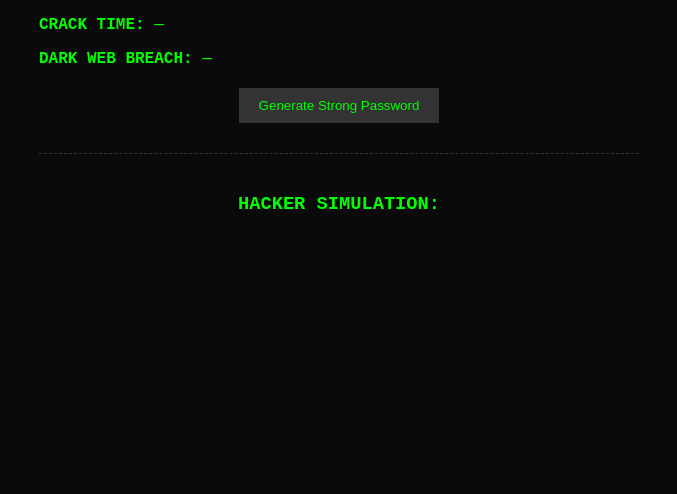
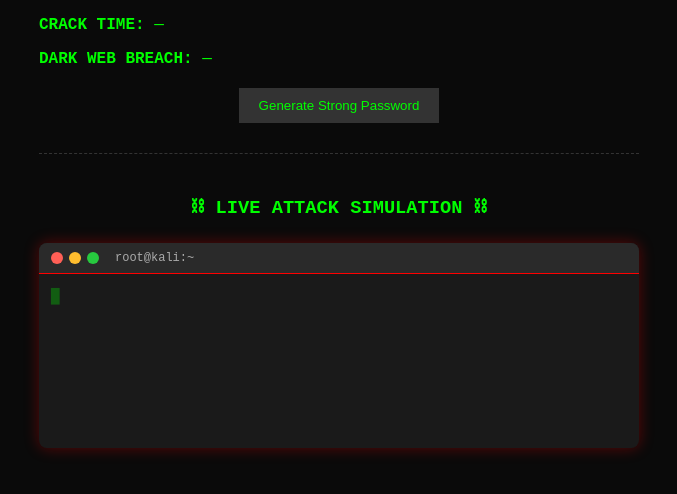
Before and after one commit to CodeExplorerRay/Password-Strength-Analyzer--PSA-, a Flask app: page / in a window 1280 px wide. Shown: the part 218-712 px from the top of the page, without its empty margins (301-978 px from the left). Run offline with Flask 3, Linux system fonts and the light colour scheme.

Commit message:
modified

```diff
--- a/static/style.css
+++ b/static/style.css
@@ -56,3 +56,56 @@ button:hover {
     white-space: pre;
     text-align: left;
 }
+
+.terminal-container {
+    background: #1a1a1a;
+    border-radius: 8px;
+    overflow: hidden;
+    font-family: 'Courier New', monospace;
+    box-shadow: 0 0 15px #ff000055;
+}
+
+.terminal-header {
+    background: #2a2a2a;
+    padding: 8px 12px;
+    display: flex;
+    align-items: center;
+    border-bottom: 1px solid #ff0000;
+}
+
+.red-dot, .yellow-dot, .green-dot {
+    width: 12px;
+    height: 12px;
+    border-radius: 50%;
+    margin-right: 6px;
+}
+
+.red-dot { background: #ff5f56; }
+.yellow-dot { background: #ffbd2e; }
+.green-dot { background: #27c93f; }
+
+.terminal-header .title {
+    color: #aaa;
+    font-size: 12px;
+    margin-left: 10px;
+}
+
+.terminal-body {
+    padding: 12px;
+    color: #0f0;
+    height: 150px;
+    overflow-y: auto;
+    font-size: 14px;
+    line-height: 1.5;
+}
+
+/* Blinking cursor effect */
+@keyframes blink {
+    0%, 100% { opacity: 1; }
+    50% { opacity: 0; }
+}
+
+.terminal-body::after {
+    content: "█";
+    animation: blink 1s infinite;
+}
--- a/templates/index.html
+++ b/templates/index.html
@@ -24,10 +24,17 @@
         <div id="generatedPassword"></div>
 
         <div id="hackerSimulation">
-            <h3>HACKER SIMULATION:</h3>
-            <div id="crackAnimation"></div>
+            <h3>⛓ LIVE ATTACK SIMULATION ⛓</h3>
+            <div class="terminal-container">
+                <div class="terminal-header">
+                    <span class="red-dot"></span>
+                    <span class="yellow-dot"></span>
+                    <span class="green-dot"></span>
+                    <span class="title">root@kali:~</span>
+                </div>
+                <div id="crackAnimation" class="terminal-body"></div>
+            </div>
         </div>
-    </div>
 
     <script src="/static/crack.js"></script>
 </body>
```
Also changed, not shown: static/crack.js, 1 other file.
